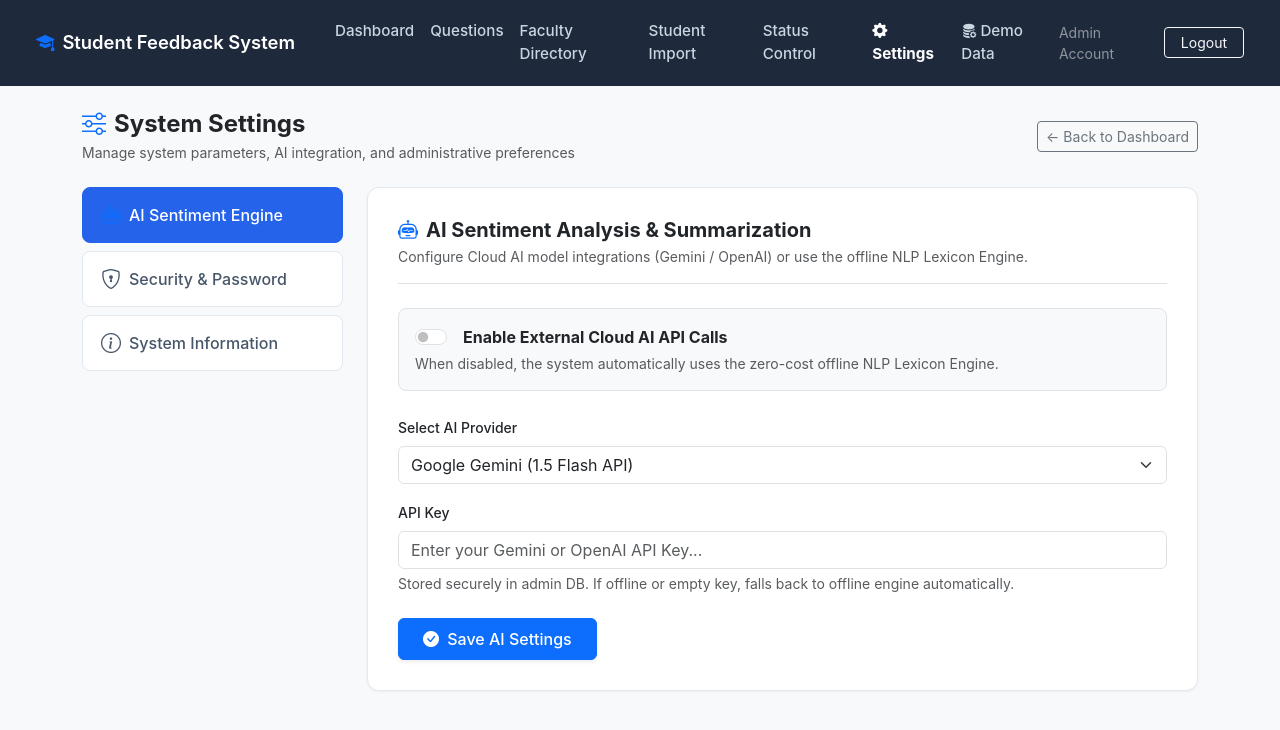
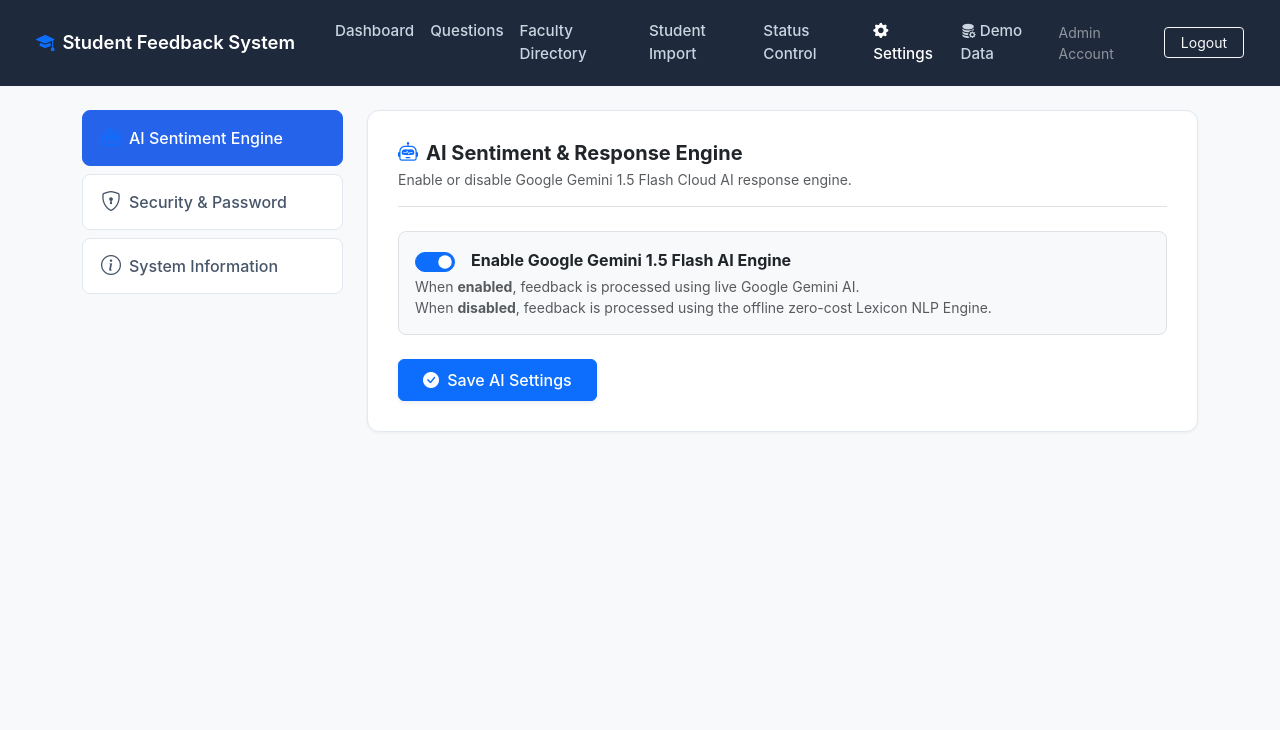
Before and after one commit to Abhishekdesp/ai-student-feedback-system, a PHP site: page /settings.php in a window 1280 px wide. Shown: the top 730 px of the page. Run offline with PHP 8.4, Linux system fonts and the light colour scheme; a user stored in the database is signed in; data that the repository does not hold is empty.

Commit message:
Configure Gemini 1.5 Flash AI Engine via GEMINI_API_KEY env variable and simplify Settings page to single toggle switch

```diff
--- a/login module/ai_sentiment_engine.php
+++ b/login module/ai_sentiment_engine.php
@@ -9,10 +9,10 @@ require_once "_dbconfig.php";
 
 class AISentimentEngine {
 
-    // Toggle for external AI API (Set to true and provide API key to enable live cloud AI calls)
-    public static $use_external_ai = false;
-    public static $api_provider = 'gemini'; // 'gemini' or 'openai'
-    public static $api_key = ''; // Insert API key here or via environment variable
+    // Toggle for external AI API (Set to true to enable Google Gemini live cloud calls)
+    public static $use_external_ai = true;
+    public static $api_provider = 'gemini';
+    public static $api_key = '';
 
     private static $positive_words = [
         'excellent', 'great', 'amazing', 'helpful', 'clear', 'interactive', 'punctual',
@@ -35,6 +35,8 @@ class AISentimentEngine {
         self::$api_provider = strtolower($provider);
         if (!empty($apiKey)) {
             self::$api_key = $apiKey;
+        } else {
+            self::$api_key = getenv('GEMINI_API_KEY') ? getenv('GEMINI_API_KEY') : '';
         }
     }
 
--- a/login module/settings.php
+++ b/login module/settings.php
@@ -1,7 +1,6 @@
 <?php
 session_start();
 require_once "ai_sentiment_engine.php";
-
 require_once "_dbconfig.php";
 
 if (!isset($_SESSION['loggedin']) || $_SESSION['loggedin'] !== true) {
@@ -14,59 +13,42 @@ $message = "";
 // Database connection for settings persistence
 $conn = getGlobalDbConnection("admin");
 if ($conn && !$conn->connect_error) {
-    $conn->query("CREATE TABLE IF NOT EXISTS `system_settings` (
+    @$conn->query("CREATE TABLE IF NOT EXISTS `system_settings` (
         `setting_name` VARCHAR(100) PRIMARY KEY,
         `setting_value` TEXT NOT NULL
     )");
 }
 
-// Handle AI Settings Form Submission
+// Handle AI Settings Toggle Submission
 if ($_SERVER['REQUEST_METHOD'] === 'POST' && isset($_POST['save_ai_settings'])) {
     $use_ext = isset($_POST['use_external_ai']) ? '1' : '0';
-    $provider = isset($_POST['ai_provider']) ? $_POST['ai_provider'] : 'gemini';
-    $api_key = isset($_POST['ai_api_key']) ? trim($_POST['ai_api_key']) : '';
 
     if ($conn && !$conn->connect_error) {
         $stmt1 = $conn->prepare("REPLACE INTO `system_settings` (`setting_name`, `setting_value`) VALUES ('use_external_ai', ?)");
         $stmt1->bind_param("s", $use_ext);
         $stmt1->execute();
         $stmt1->close();
-
-        $stmt2 = $conn->prepare("REPLACE INTO `system_settings` (`setting_name`, `setting_value`) VALUES ('ai_provider', ?)");
-        $stmt2->bind_param("s", $provider);
-        $stmt2->execute();
-        $stmt2->close();
-
-        $stmt3 = $conn->prepare("REPLACE INTO `system_settings` (`setting_name`, `setting_value`) VALUES ('ai_api_key', ?)");
-        $stmt3->bind_param("s", $api_key);
-        $stmt3->execute();
-        $stmt3->close();
     }
 
     $_SESSION['use_external_ai'] = ($use_ext === '1');
-    $_SESSION['ai_provider'] = $provider;
-    $_SESSION['ai_api_key'] = $api_key;
+    AISentimentEngine::setExternalAiConfig(($use_ext === '1'), 'gemini', getenv('GEMINI_API_KEY'));
 
-    AISentimentEngine::setExternalAiConfig(($use_ext === '1'), $provider, $api_key);
+    $status_label = ($use_ext === '1') ? 'Enabled (Google Gemini 1.5 Flash)' : 'Disabled (Offline Lexicon Engine Active)';
 
     $message = '<div class="alert alert-success alert-dismissible fade show" role="alert">
-        ⚙️ <strong>AI Settings Saved Successfully!</strong> Your AI sentiment configuration has been updated.
+        ⚙️ <strong>AI Response Toggle Updated!</strong> Cloud AI is now <strong>' . $status_label . '</strong>.
         <button type="button" class="btn-close" data-bs-dismiss="alert"></button>
     </div>';
 }
 
 // Load Current Settings
-$curr_use_ext = false;
-$curr_provider = 'gemini';
-$curr_api_key = '';
+$curr_use_ext = true;
 
 if ($conn && !$conn->connect_error) {
-    $res = $conn->query("SELECT * FROM `system_settings`");
+    $res = @$conn->query("SELECT * FROM `system_settings`");
     if ($res) {
         while ($row = $res->fetch_assoc()) {
             if ($row['setting_name'] === 'use_external_ai') $curr_use_ext = ($row['setting_value'] === '1');
-            if ($row['setting_name'] === 'ai_provider') $curr_provider = $row['setting_value'];
-            if ($row['setting_name'] === 'ai_api_key') $curr_api_key = $row['setting_value'];
         }
     }
 }
@@ -138,7 +120,7 @@ if ($conn && !$conn->connect_error) {
 <!-- Navigation Bar -->
 <nav class="navbar navbar-expand-lg navbar-dark sticky-top">
   <div class="container-fluid">
-    <a class="navbar-brand d-flex align-items-center gap-2" href="Homepage.php">
+    <a class="navbar-brand d-flex align-items-center gap-2" href="#">
       <i class="bi bi-mortarboard-fill text-primary"></i>
       Student Feedback System
     </a>
@@ -152,30 +134,20 @@ if ($conn && !$conn->connect_error) {
         <li class="nav-item"><a class="nav-link" href="add_faculty.php">Faculty Directory</a></li>
         <li class="nav-item"><a class="nav-link" href="sconnect.php">Student Import</a></li>
         <li class="nav-item"><a class="nav-link" href="Sample.php">Status Control</a></li>
-        <li class="nav-item"><a class="nav-link active fw-bold text-primary" href="settings.php"><i class="bi bi-gear-fill me-1"></i>Settings</a></li>
+        <li class="nav-item"><a class="nav-link text-info active" href="settings.php"><i class="bi bi-gear-fill me-1"></i>Settings</a></li>
         <li class="nav-item"><a class="nav-link text-warning" href="seed_demo_data.php"><i class="bi bi-database-fill-gear me-1"></i>Demo Data</a></li>
       </ul>
       <div class="d-flex align-items-center gap-3">
         <span class="text-white-50 small">Admin Account</span>
-        <button class="btn btn-outline-light btn-sm px-3" onclick="window.location.href='logout.php'">Logout</button>
+        <a class="btn btn-outline-light btn-sm px-3" href="logout.php">Logout</a>
       </div>
     </div>
   </div>
 </nav>
 
 <div class="container mt-4">
-    <div class="d-flex justify-content-between align-items-center mb-4">
-        <div>
-            <h4 class="fw-bold text-dark mb-1"><i class="bi bi-sliders text-primary me-2"></i>System Settings</h4>
-            <p class="text-muted small mb-0">Manage system parameters, AI integration, and administrative preferences</p>
-        </div>
-        <a class="btn btn-outline-secondary btn-sm" href="Homepage.php">&larr; Back to Dashboard</a>
-    </div>
-
-    <?php echo $message; ?>
-
     <div class="row g-4">
-        <!-- LEFT SIDEBAR -->
+        <!-- LEFT SIDEBAR MENU -->
         <div class="col-md-3">
             <div class="list-group sidebar-menu" id="settingsTab" role="tablist">
                 <button class="list-group-item list-group-item-action active d-flex align-items-center gap-2" id="tab-ai-btn" data-bs-toggle="pill" data-bs-target="#tab-ai" type="button" role="tab">
@@ -194,37 +166,28 @@ if ($conn && !$conn->connect_error) {
         <div class="col-md-9">
             <div class="tab-content" id="settingsTabContent">
 
-                <!-- TAB 1: AI SENTIMENT ENGINE (DEDICATED OPTION) -->
+                <!-- TAB 1: AI SENTIMENT ENGINE (SINGLE CLEAN TOGGLE SWITCH) -->
                 <div class="tab-pane fade show active" id="tab-ai" role="tabpanel">
                     <div class="settings-card">
                         <div class="border-bottom pb-3 mb-4">
-                            <h5 class="fw-bold text-dark mb-1"><i class="bi bi-robot text-primary me-2"></i>AI Sentiment Analysis & Summarization</h5>
-                            <p class="text-muted small mb-0">Configure Cloud AI model integrations (Gemini / OpenAI) or use the offline NLP Lexicon Engine.</p>
+                            <h5 class="fw-bold text-dark mb-1"><i class="bi bi-robot text-primary me-2"></i>AI Sentiment & Response Engine</h5>
+                            <p class="text-muted small mb-0">Enable or disable Google Gemini 1.5 Flash Cloud AI response engine.</p>
                         </div>
+
+                        <?php echo $message; ?>
 
                         <form method="post" action="settings.php">
                             <input type="hidden" name="save_ai_settings" value="1">
 
                             <div class="form-check form-switch mb-4 p-3 bg-light rounded-3 border">
-                                <input class="form-check-input ms-0 me-3" type="checkbox" role="switch" id="use_external_ai" name="use_external_ai" <?php echo $curr_use_ext ? 'checked' : ''; ?>>
+                                <input class="form-check-input ms-0 me-3" style="width: 2.5em; height: 1.3em;" type="checkbox" role="switch" id="use_external_ai" name="use_external_ai" <?php echo $curr_use_ext ? 'checked' : ''; ?>>
                                 <div>
-                                    <label class="form-check-label fw-bold text-dark" for="use_external_ai">Enable External Cloud AI API Calls</label>
-                                    <div class="form-text small mb-0">When disabled, the system automatically uses the zero-cost offline NLP Lexicon Engine.</div>
+                                    <label class="form-check-label fw-bold text-dark fs-6" for="use_external_ai">Enable Google Gemini 1.5 Flash AI Engine</label>
+                                    <div class="form-text small mb-0 mt-1 text-muted">
+                                        When <strong>enabled</strong>, feedback is processed using live Google Gemini AI.<br>
+                                        When <strong>disabled</strong>, feedback is processed using the offline zero-cost Lexicon NLP Engine.
+                                    </div>
                                 </div>
-                            </div>
-
-                            <div class="mb-3">
-                                <label for="ai_provider" class="form-label text-dark fw-medium small">Select AI Provider</label>
-                                <select class="form-select" name="ai_provider" id="ai_provider">
-                                    <option value="gemini" <?php echo ($curr_provider === 'gemini') ? 'selected' : ''; ?>>Google Gemini (1.5 Flash API)</option>
-                                    <option value="openai" <?php echo ($curr_provider === 'openai') ? 'selected' : ''; ?>>OpenAI (GPT-3.5 Turbo API)</option>
-                                </select>
-                            </div>
-
-                            <div class="mb-4">
-                                <label for="ai_api_key" class="form-label text-dark fw-medium small">API Key</label>
-                                <input type="password" class="form-control" name="ai_api_key" id="ai_api_key" value="<?php echo htmlspecialchars($curr_api_key); ?>" placeholder="Enter your Gemini or OpenAI API Key...">
-                                <div class="form-text small">Stored securely in admin DB. If offline or empty key, falls back to offline engine automatically.</div>
                             </div>
 
                             <button type="submit" class="btn btn-primary px-4 py-2 fw-medium shadow-sm">
@@ -257,8 +220,8 @@ if ($conn && !$conn->connect_error) {
                         </div>
                         <ul class="list-group list-group-flush small">
                             <li class="list-group-item d-flex justify-content-between"><span>PHP Version:</span> <strong><?php echo PHP_VERSION; ?></strong></li>
-                            <li class="list-group-item d-flex justify-content-between"><span>Database Host:</span> <strong>127.0.0.1 (MySQL)</strong></li>
-                            <li class="list-group-item d-flex justify-content-between"><span>Application Module:</span> <strong>Student Feedback System v2.0</strong></li>
+                            <li class="list-group-item d-flex justify-content-between"><span>AI Engine Provider:</span> <strong>Google Gemini 1.5 Flash</strong></li>
+                            <li class="list-group-item d-flex justify-content-between"><span>Database Driver:</span> <strong>MySQL (TiDB Cloud SSL Enabled)</strong></li>
                         </ul>
                     </div>
                 </div>
@@ -268,6 +231,7 @@ if ($conn && !$conn->connect_error) {
     </div>
 </div>
 
+<script src="https://code.jquery.com/jquery-3.6.0.min.js"></script>
 <script src="https://cdn.jsdelivr.net/npm/bootstrap@5.3.0/dist/js/bootstrap.bundle.min.js"></script>
 </body>
 </html>
```
